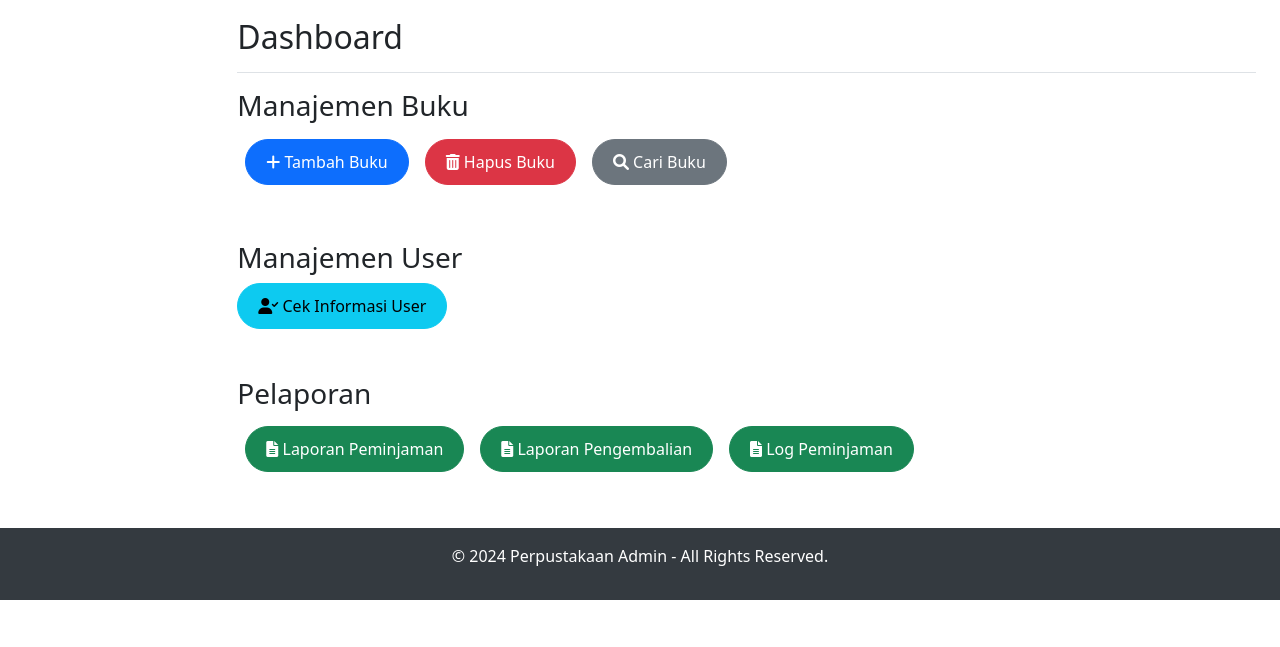
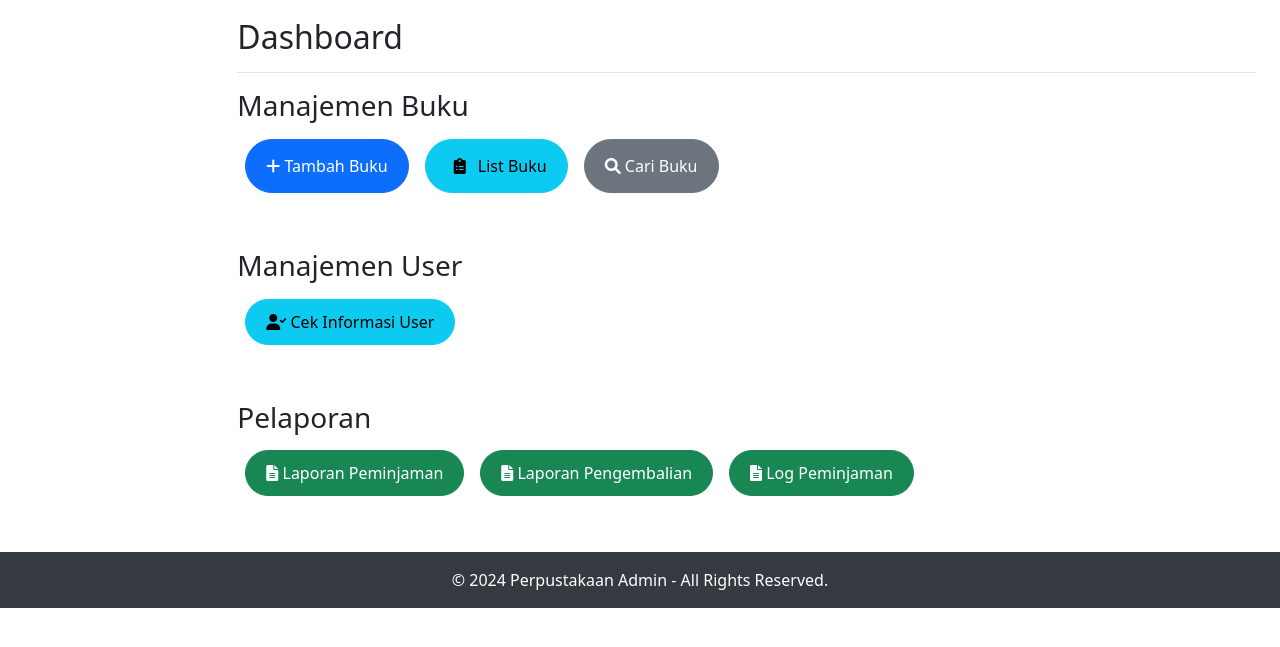
Before and after one commit to MuhammadHakim33/pbw-perpustakaan, a PHP site: page /admin in a window 1280 px wide. Shown: the part 70-717 px from the top of the page. Run offline with PHP 8.4, Linux system fonts and the light colour scheme; the visitor is signed in with stand-in values (Sample User, id 1).

Commit message:
Repair Admin Controller and some CSS

```diff
--- a/assets/css/admin.css
+++ b/assets/css/admin.css
@@ -45,5 +45,8 @@
 footer {
     background: #343a40;
     color: white;
-    padding: 15px;
 }
+
+footer > p {
+    margin-bottom: 0;
+}
--- a/controllers/AdminController.php
+++ b/controllers/AdminController.php
@@ -1,25 +1,29 @@
 <?php
 
 require_once 'Middleware.php';
+require_once 'models/Buku.php';
 
 class AdminController extends Middleware {
+    private $model = array();
 
     public function __construct(){
         parent::__construct();
         $this->authorize('admin');
+        $this->model['buku'] = new Buku();
     }
 
     /**
-     * Method untuk menampilkan buku yang paling banyak dipinjam,
-     * untuk menampilkan buku yang terlambat dan
-     * untuk menampilkan total peminjaman
-     * */
+      * Method untuk menampilkan buku yang paling banyak dipinjam,
+      * untuk menampilkan buku yang terlambat dan
+      * untuk menampilkan total peminjaman
+    **/
+
     public function index() {
         include 'views/admin.php';
     }
 
     public function listbook(){
-
-        include 'views/adminbook.php';
+        $getBook = $this->model['buku']->ambilBuku();
+        include 'views/ListBukuAdmin.php';
     }
 }
--- a/controllers/BookController.php
+++ b/controllers/BookController.php
@@ -67,7 +67,9 @@
     public function delete($id) {
         $this->authorize('admin');
 
-        var_dump($id);
+        $this->model['buku']->hapusBuku($id);
+
+        header('Location: /admin/listbook');
     }
 
     // Method untuk meminjam buku
--- a/views/admin.php
+++ b/views/admin.php
@@ -48,8 +48,8 @@
                         <button class="btn btn-primary m-2"><i class="fas fa-plus"></i> Tambah Buku</button>
 
                         <!-- Redirect Button Hapus Buku ke ListBukuAdmin -->
-                        <button class="btn btn-danger m-2" onclick="window.location.href='/views/ListBukuAdmin.php'">
-                            <i class="fas fa-trash-alt"></i> Hapus Buku
+                        <button class="btn btn-info m-2" onclick="window.location.href='/admin/listbook'">
+                        <i class="fa-solid fa-clipboard-list m-2"></i> List Buku
                         </button>
 
                         <!-- Redirect Button Cari Buku ke ListBukuAdmin -->
@@ -62,7 +62,7 @@
                 <!-- Manajemen User Section -->
                 <section id="manajemenUser" class="mb-5">
                     <h3>Manajemen User</h3>
-                    <button class="btn btn-info"><i class="fas fa-user-check"></i> Cek Informasi User</button>
+                    <button class="btn btn-info m-2"><i class="fas fa-user-check"></i> Cek Informasi User</button>
                 </section>
 
                 <!-- Pelaporan Section -->
```
Also changed, not shown: views/ListBukuAdmin.php (+13 -7 lines).
